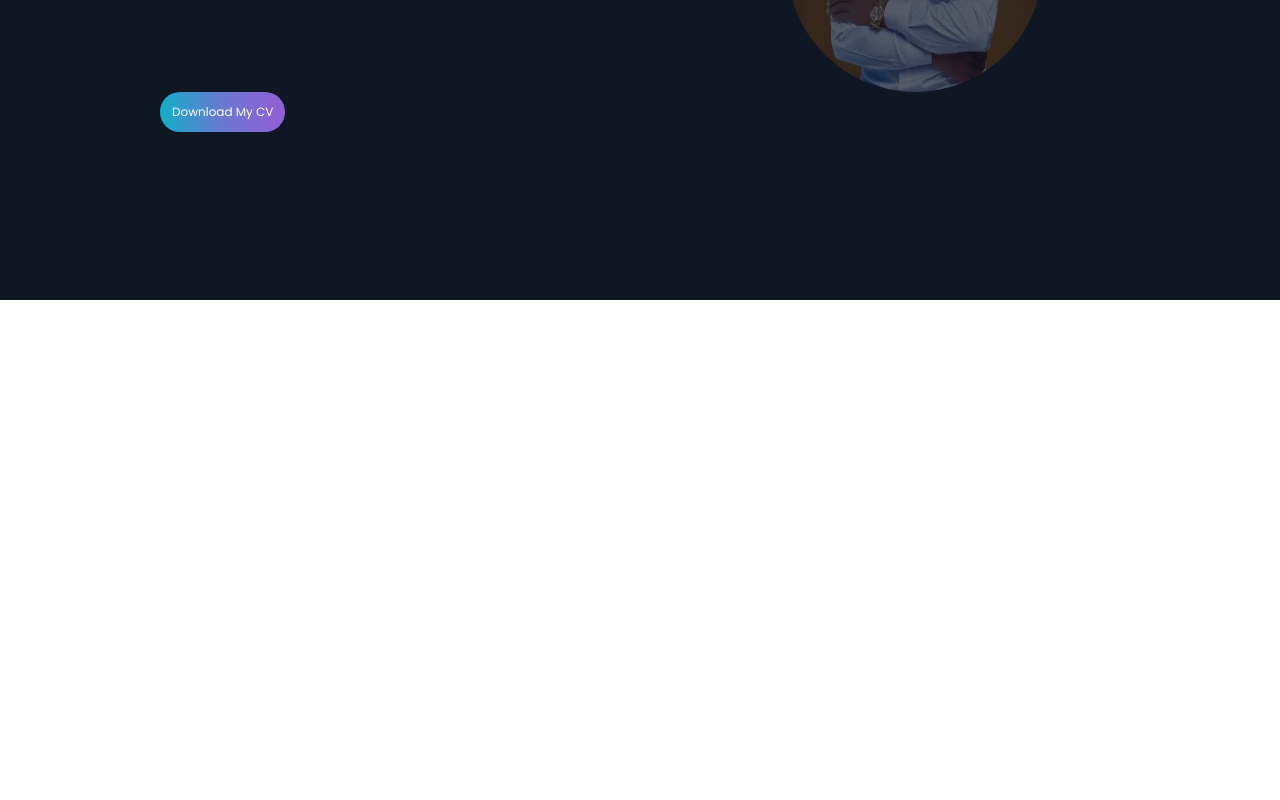
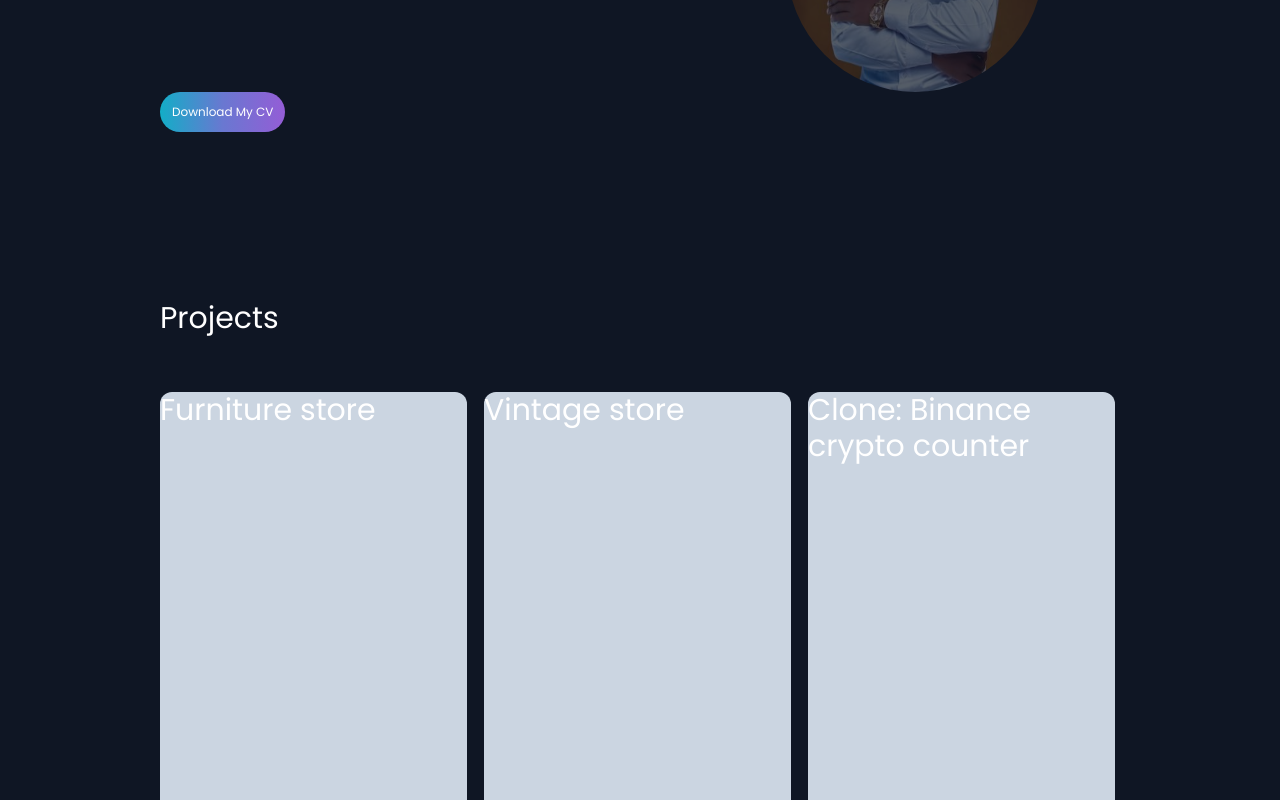
Before and after one commit to OgoNelson/my-portfolio, a React (Vite) app: page / in a window 1280 px wide. Shown: the part 500-1300 px from the top of the page. Before the commit the page ends 800 px from the top, so only its background shows below. Built offline with nearby package versions, Linux system fonts and the light colour scheme.

Commit message:
added: homepage route, local database,  project card

```diff
--- /dev/null
+++ b/database/data.jsx
@@ -0,0 +1,36 @@
+const data = [
+  {
+    id: 1,
+    img: "#",
+    title: "Furniture store",
+    Des: "Responsive site for an online furniture store. HTML5, CSS3 (SCSS)",
+    live: "#",
+    github: "#",
+  },
+  {
+    id: 2,
+    img: "#",
+    title: "Vintage store",
+    Des: "Responsive site for an online Vintage store. Reactjs, Tailwindcss",
+    live: "#",
+    github: "#",
+  },
+  {
+    id: 3,
+    img: "#",
+    title: "Clone: Binance crypto counter",
+    Des: "Responsive web app for crypto convertion. Reactjs, TailWindcss",
+    live: "#",
+    github: "#",
+  },
+  {
+    id: 4,
+    img: "#",
+    title: "Portfolio site",
+    Des: "Responsive site for developers to show projects completed. Reactjs, TailWindcss, Material UI",
+    live: "#",
+    github: "#",
+  },
+];
+
+export default data;
--- a/package.json
+++ b/package.json
@@ -15,7 +15,8 @@
     "@mui/icons-material": "^6.3.0",
     "@mui/material": "^6.3.0",
     "react": "^18.3.1",
-    "react-dom": "^18.3.1"
+    "react-dom": "^18.3.1",
+    "react-router-dom": "^7.1.1"
   },
   "devDependencies": {
     "@eslint/js": "^9.17.0",
--- a/src/App.jsx
+++ b/src/App.jsx
@@ -1,20 +1,15 @@
-import ButtonLive from "./components/ButtonLive";
-import Description from "./components/Description";
-import Logo from "./components/Logo";
-import Navbar from "./components/Navbar";
+import React from "react";
+import { BrowserRouter, Routes, Route } from "react-router-dom";
+import HomePage from "./Pages/HomePage";
 
 function App() {
   return (
-    <div className=" w-[100vw] bg-[#0F1624] font-poppins text-[#fff] pt-[4vh]">
-      {/* Home page */}
-      <section id="home">
-        <div className="h-[96vh] w-[75vw] my-0 mx-auto">
-          <Navbar />
-          <Description />
-          <ButtonLive action="Download My CV" />
-        </div>
-      </section>
-    </div>
+    <BrowserRouter>
+      <Routes>
+        <Route path="/" element={<HomePage />} />
+        <Route path="*" element={<p>Error: Page Not Found</p>} />
+      </Routes>
+    </BrowserRouter>
   );
 }
 
--- /dev/null
+++ b/src/Pages/HomePage.jsx
@@ -0,0 +1,33 @@
+import React from "react";
+import ButtonLive from "../components/ButtonLive";
+import Description from "../components/Description";
+import Navbar from "../components/Navbar";
+import data from "../../database/data";
+
+const HomePage = () => {
+  return (
+    <div className=" w-[100vw] bg-[#0F1624] font-poppins text-[#fff] pt-[4vh]">
+      {/* Home page */}
+      <section id="home" className="h-[96vh] w-[75vw] my-0 mx-auto">
+        <div>
+          <Navbar />
+          <Description />
+          <ButtonLive action="Download My CV" />
+        </div>
+      </section>
+      {/* Projects page */}
+      <section id="projects" className="h-[160vh] w-[75vw] my-0 mx-auto">
+        <h2>Projects</h2>
+        <div className="grid grid-cols-3 gap-3 mt-14">
+          {data.map((data) => (
+            <div key={data.id} className="bg-slate-300 h-[70vh] w-[24vw] rounded-xl">
+              <h2>{data.title}</h2>
+            </div>
+          ))}
+        </div>
+      </section>
+    </div>
+  );
+};
+
+export default HomePage;
--- a/src/index.css
+++ b/src/index.css
@@ -1,6 +1,10 @@
 @tailwind base;
 @tailwind components;
 @tailwind utilities;
+
+*::-webkit-scrollbar {
+  display: none;
+}
 
 @layer base {
   h1 {
```
Also changed, not shown: 1 other file (tests, documents, lock files or other folders).
